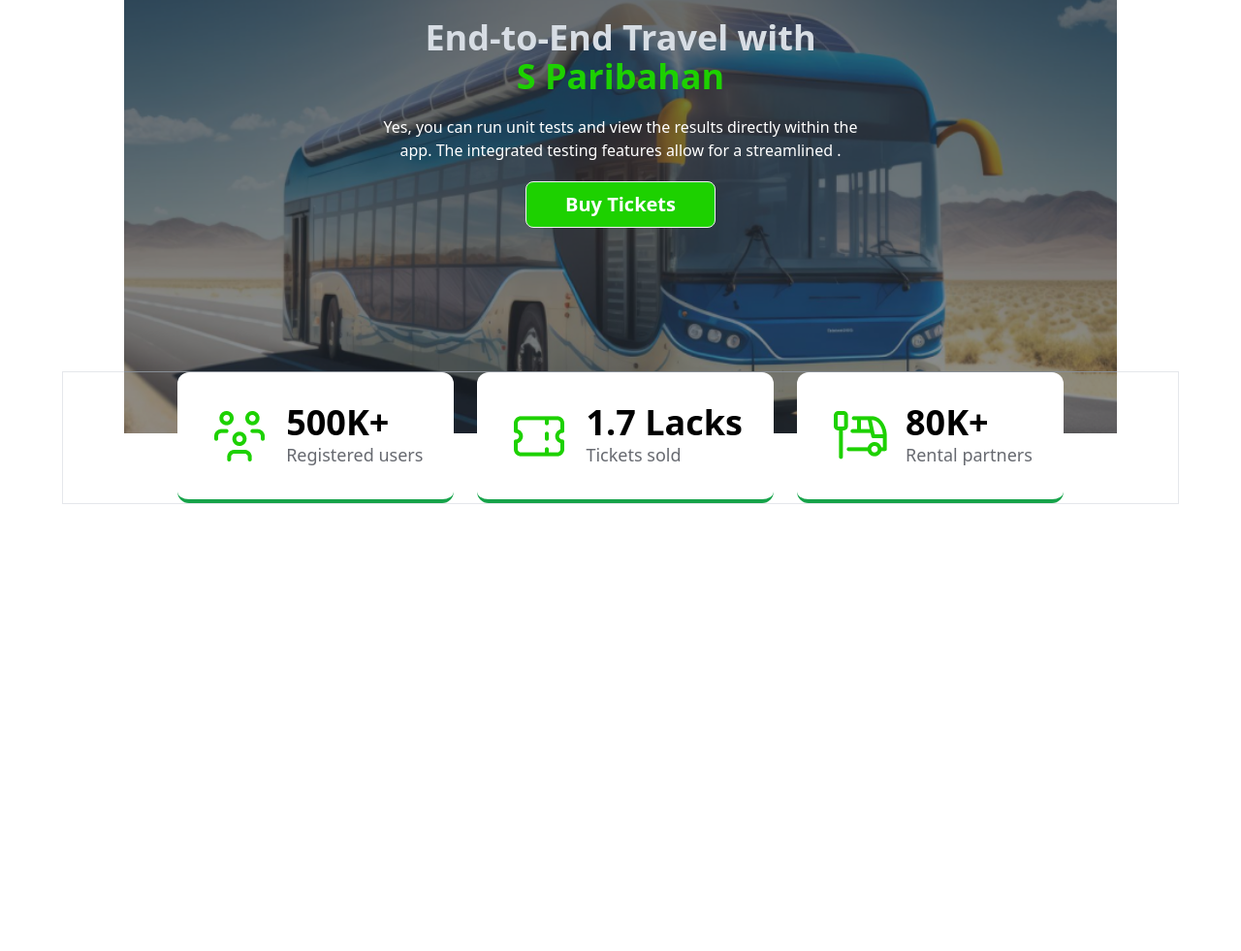
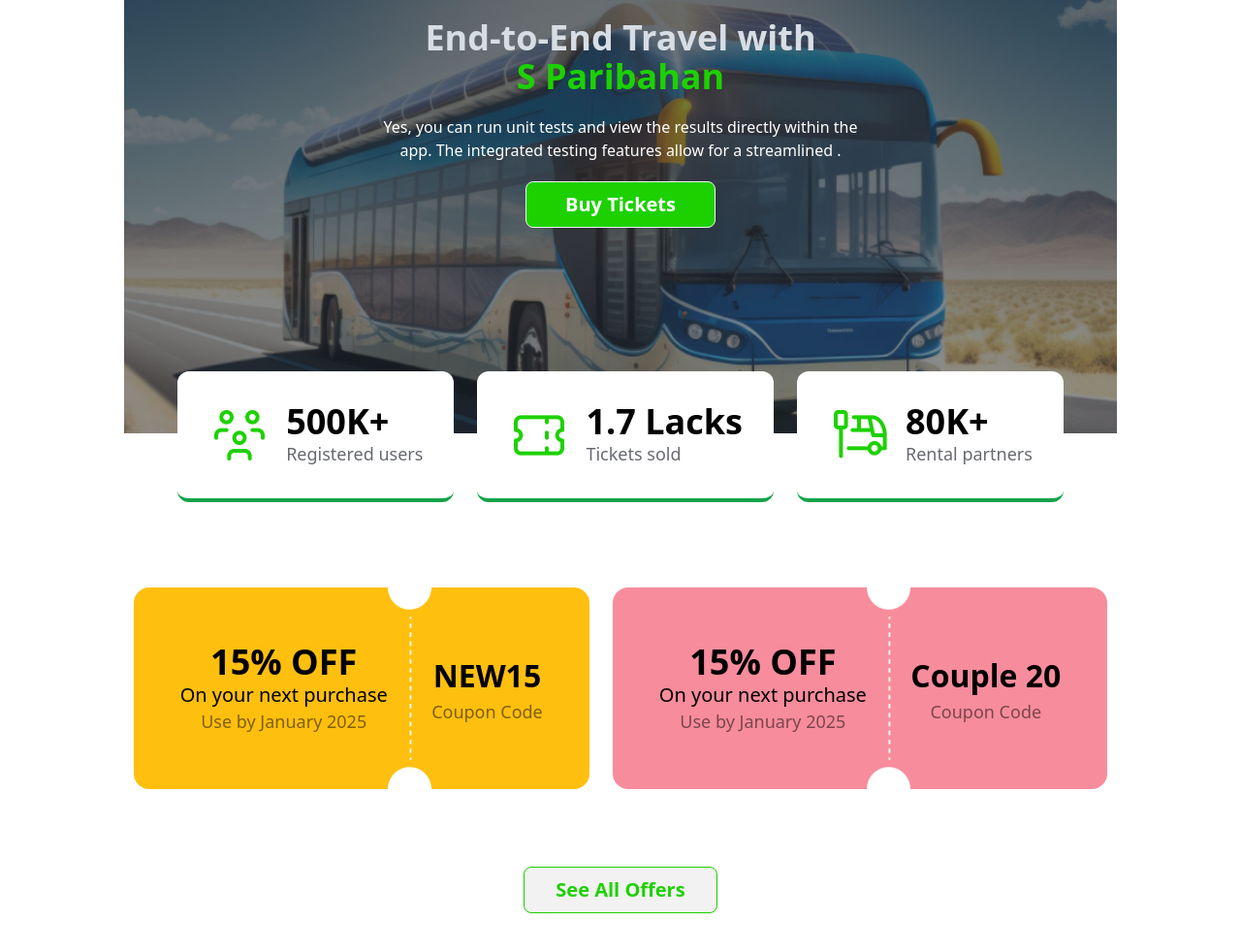
Before and after one commit to Sabbish99/Buy_Tickets, a plain HTML site: page index.html in a window 1280 px wide. Shown: the part 309-1290 px from the top of the page at 97% size. Before the commit the page ends 829 px from the top, so only its background shows below. Drawn offline with nearby package versions, Linux system fonts and the light colour scheme.

Commit message:
see all offers

```diff
--- a/index.html
+++ b/index.html
@@ -22,9 +22,7 @@
   </head>
   <body>
     <section class="lg:px-32 md:px-12">
-      <!--------------------
-                        ----------- header section or  nav bar start --------------
-                                                                            ------------->
+      <!-------------------------- header section or  nav bar start ------------------------->
       <header>
         <div class="navbar bg-base-100 shadow-sm">
           <div class="navbar-start">
@@ -83,15 +81,11 @@
       </header>
       <!------------- header section or  nav bar ends -------------------->
 
-      <!----------------------
-                             ----------- main sections starts ------------
-                                                                  ------------------>
+      <!------------------------------- main sections starts ---------------------------->
+      <main>
+        <!-------------------------------------- hero section starts ------------------------------->
 
-      <main>
-        <!--------------------
-                          -------------------- hero section starts --------------
-                                                                            -------------------->
-
+        <div class="pb-28">
           <!-------------- part 1  starts--------->
           <div class="z-0">
             <div
@@ -123,7 +117,7 @@
           </div>
           <!------------ part 2 starts----------->
           <div class="z-10 -m-16">
-          <div class="flex justify-center items-center gap-6 mb-10 border">
+            <div class="flex justify-center items-center gap-6 mb-10">
               <div
                 class="div-1 flex items-center gap-4 border-green-600 border-b-[4px] justify-center p-8 bg-white lg:rounded-xl md:rounded-lg"
               >
@@ -171,7 +165,60 @@
               </div>
             </div>
           </div>
+        </div>
         <!-------------------------------- hero section ends ------------------------------>
+
+        <!-------------------------------- Best offers for you section starts ---------------------->
+        <section class="text-center mb-20">
+          <div class="flex items-center justify-center gap-6 mb-20">
+            <!-- left -->
+            <div
+              class="flex rounded-2xl items-center justify-center bg-[#FFBF0F] text-black px-12"
+            >
+              <div>
+                <h1 class="text-4xl font-bold">15% OFF</h1>
+                <p class="text-xl font-medium">On your next purchase</p>
+                <p class="text-[18px] font-medium opacity-50">
+                  Use by January 2025
+                </p>
+              </div>
+              <div>
+                <img class="h-52" src="images/cupon-devider.png" alt="" />
+              </div>
+              <div>
+                <h1 class="font-bold text-[32px]">NEW15</h1>
+                <p class="text-[18px] font-medium opacity-50">Coupon Code</p>
+              </div>
+            </div>
+            <!-- right -->
+            <div
+              class="flex rounded-2xl items-center justify-center bg-[#F78C9C] text-black px-12"
+            >
+              <div>
+                <h1 class="text-4xl font-bold">15% OFF</h1>
+                <p class="text-xl font-medium">On your next purchase</p>
+                <p class="text-[18px] font-medium opacity-50">
+                  Use by January 2025
+                </p>
+              </div>
+              <div>
+                <img class="h-52" src="images/cupon-devider.png" alt="" />
+              </div>
+              <div>
+                <h1 class="font-bold text-[32px]">Couple 20</h1>
+                <p class="text-[18px] font-medium opacity-50">Coupon Code</p>
+              </div>
+            </div>
+          </div>
+          <div>
+            <button
+              class="btn text-[#1DD100] bg-none border border-[#1DD100] text-xl px-8 font-semibold"
+            >
+              See All Offers
+            </button>
+          </div>
+        </section>
+        <!-------------------------------- Best offers for you section ends ---------------------->
       </main>
       <!-------------------------------- main section ends -------------------------------------->
     </section>
```
Lines whose indentation alone changed are shown as unchanged.
